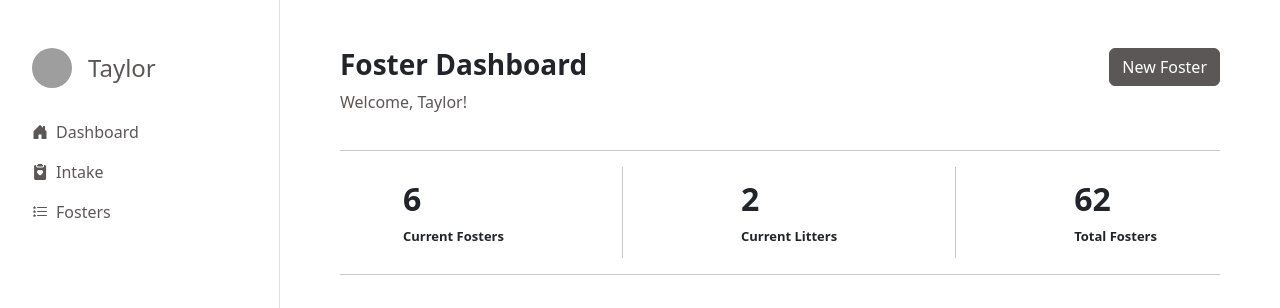
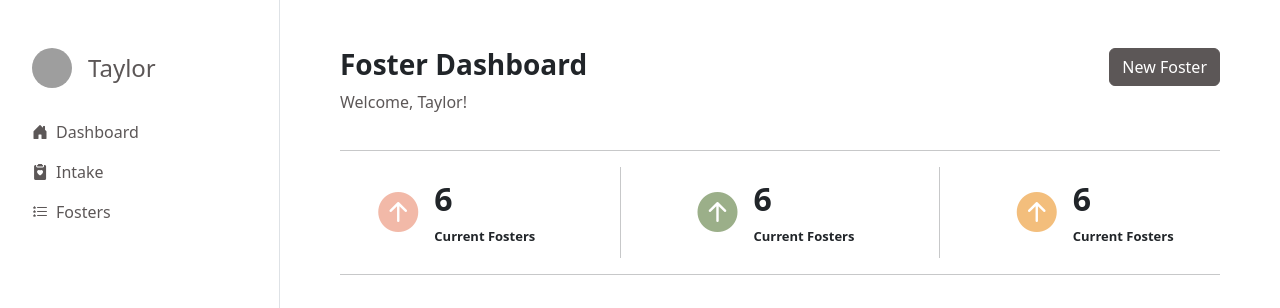
Before and after one commit to taylorsieling/foster-buddy, a Vue app: page /dashboard in a window 1280 px wide. Shown: the top 308 px of the page. Built offline with nearby package versions, Linux system fonts and the light colour scheme; grey boxes are pictures that could not be loaded.

Commit message:
add colorful icons to dash (temp)

```diff
--- a/src/views/MainDash.vue
+++ b/src/views/MainDash.vue
@@ -10,21 +10,31 @@
   </div>
   <hr />
   <div id="dash-stats" class="d-flex flex-row justify-content-around fw-bold">
-    <div class="m-2">
-      <!-- Dynamic - user.current_fosters.length -->
-      <p class="fs-2">6</p>
-      <p>Current Fosters</p>
+    <div class="d-flex flex-row align-items-center">
+      <i class="bi bi-arrow-up-circle-fill text-secondary fs-1 me-2"></i>
+      <div class="m-2">
+        <!-- Dynamic - user.current_fosters.length -->
+        <p class="fs-2">6</p>
+        <p>Current Fosters</p>
+      </div>
     </div>
     <div class="vr"></div>
-    <div class="m-2">
-      <p class="fs-2">2</p>
-      <p>Current Litters</p>
+    <div class="d-flex flex-row align-items-center">
+      <i class="bi bi-arrow-up-circle-fill text-success fs-1 me-2"></i>
+      <div class="m-2">
+        <!-- Dynamic - user.current_fosters.length -->
+        <p class="fs-2">6</p>
+        <p>Current Fosters</p>
+      </div>
     </div>
     <div class="vr"></div>
-    <div class="m-2">
-      <!-- Dynamic - user.fosters.length -->
-      <p class="fs-2">62</p>
-      <p>Total Fosters</p>
+    <div class="d-flex flex-row align-items-center">
+      <i class="bi bi-arrow-up-circle-fill text-warning fs-1 me-2"></i>
+      <div class="m-2">
+        <!-- Dynamic - user.current_fosters.length -->
+        <p class="fs-2">6</p>
+        <p>Current Fosters</p>
+      </div>
     </div>
   </div>
   <hr />
```
